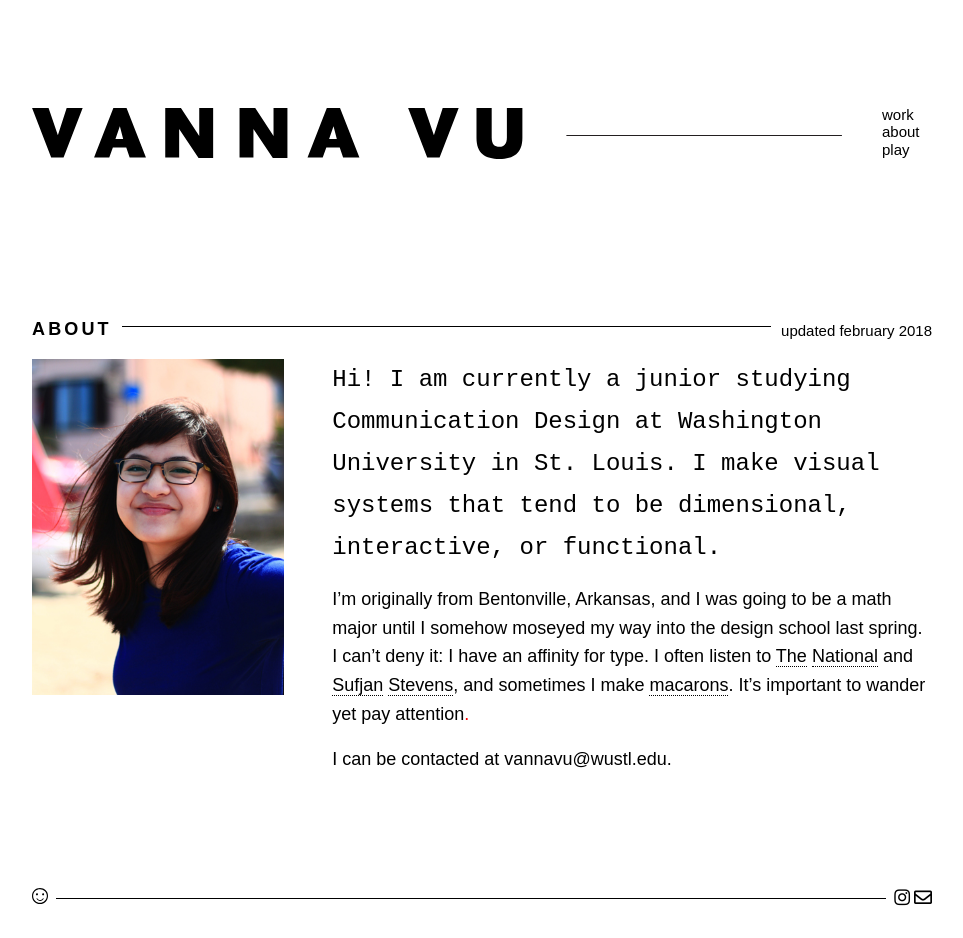
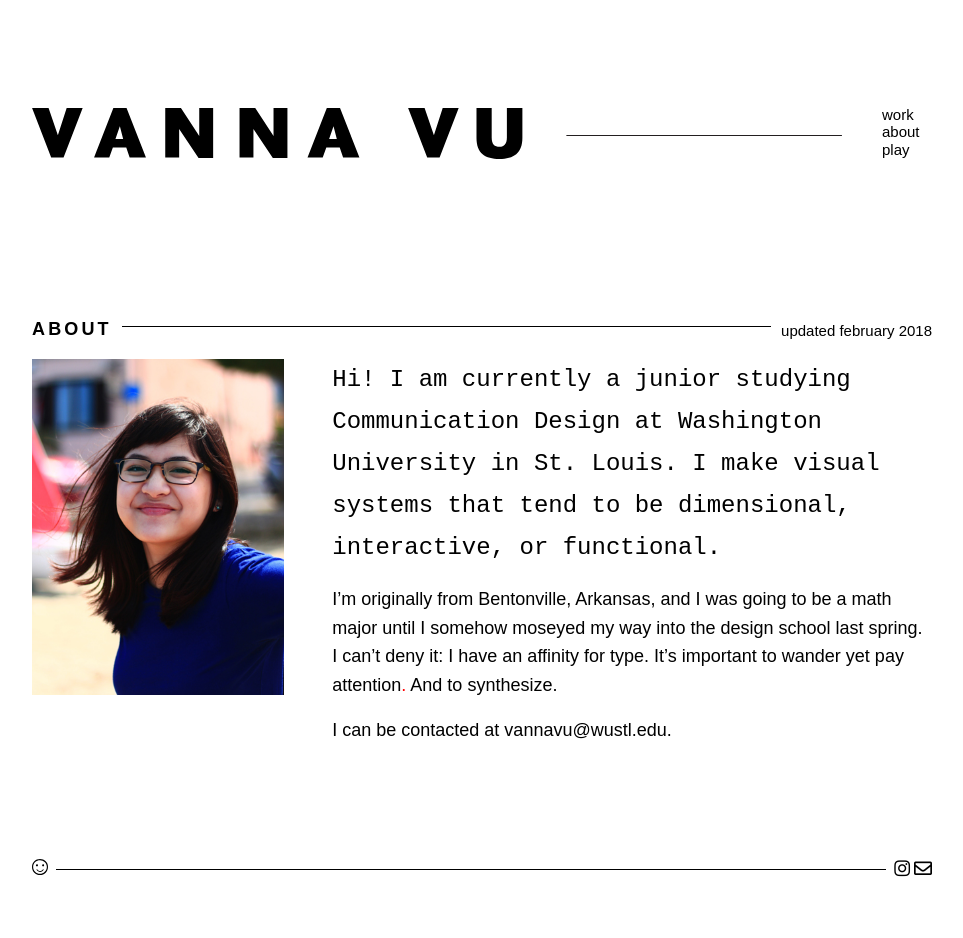
Before and after one commit to vannavu/vannavu.github.io, a Jekyll site: the page built from about.md, in a window 1280 px wide. Shown: the whole page, without its empty margins (158-1121 px from the left). Built offline with Jekyll 4.4.1, drawn with Linux system fonts in a browser that asks for light colours; nearby versions of some CDN libraries; some web fonts are replaced; after the commit the page ends 909 px from its top, so only the background shows below that.

Commit message:
not a personal blog

```diff
--- a/about.md
+++ b/about.md
@@ -9,6 +9,6 @@
 
 ## Hi! I am currently a junior studying Communication Design at Washington University in St. Louis. I make visual systems that tend to be dimensional, interactive, or functional.
 
-I'm originally from Bentonville, Arkansas, and I was going to be a math major until I somehow moseyed my way into the design school last spring. I can't deny it: I have an affinity for type. I often listen to [The](https://youtu.be/QaYszP4QZ3E){:target="_blank"} [National](https://youtu.be/i8yehVUF8h0){:target="_blank"} and [Sufjan](https://youtu.be/z9Dzy4eB_nI){:target="_blank"} [Stevens](https://youtu.be/rKzykmp8mho){:target="_blank"}, and sometimes I make [macarons](../images/macaronmadness.jpg){:target="_blank"}. It's important to wander yet pay attention<a href="https://docs.google.com/document/d/1ACoAxl8RPKmMfAOUMyj9oXD1n8JKapDhz6-BiB_evNk/edit?usp=sharing" target="_blank" style="color:red; border:none;">.</a>
+I'm originally from Bentonville, Arkansas, and I was going to be a math major until I somehow moseyed my way into the design school last spring. I can't deny it: I have an affinity for type. It's important to wander yet pay attention<a href="https://docs.google.com/document/d/1ACoAxl8RPKmMfAOUMyj9oXD1n8JKapDhz6-BiB_evNk/edit?usp=sharing" target="_blank" style="color:red; border:none;">.</a> And to synthesize.
 
 I can be contacted at vannavu@wustl.edu.
```
